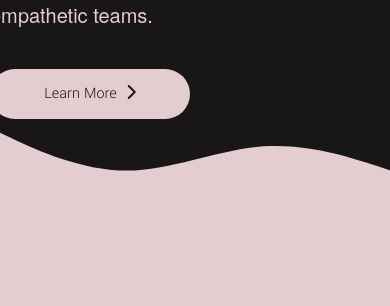
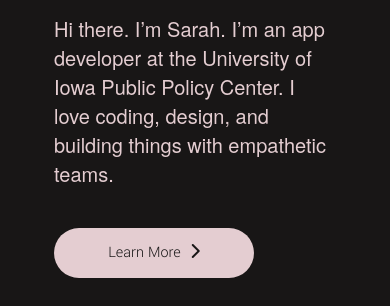
Before and after one commit to khadelk/khadelk.github.io, a plain HTML site: page index.html in a window 390 px wide. Shown: the part 325-631 px from the top of the page. Drawn offline with Linux system fonts and the light colour scheme; a web font is replaced by a local one.

Commit message:
Format on mobile

```diff
--- a/main.scss
+++ b/main.scss
@@ -117,7 +117,8 @@ section {
 .head-container {
   display: flex;
   flex-direction: column;
-  @media screen and (min-width: 500px) {
+  padding: 1rem 4rem;
+  @media screen and (min-width: 601px) {
     padding: 1rem 8rem;
   }
   .header {
```
Also changed, not shown: css/main.css, 1 other file.
